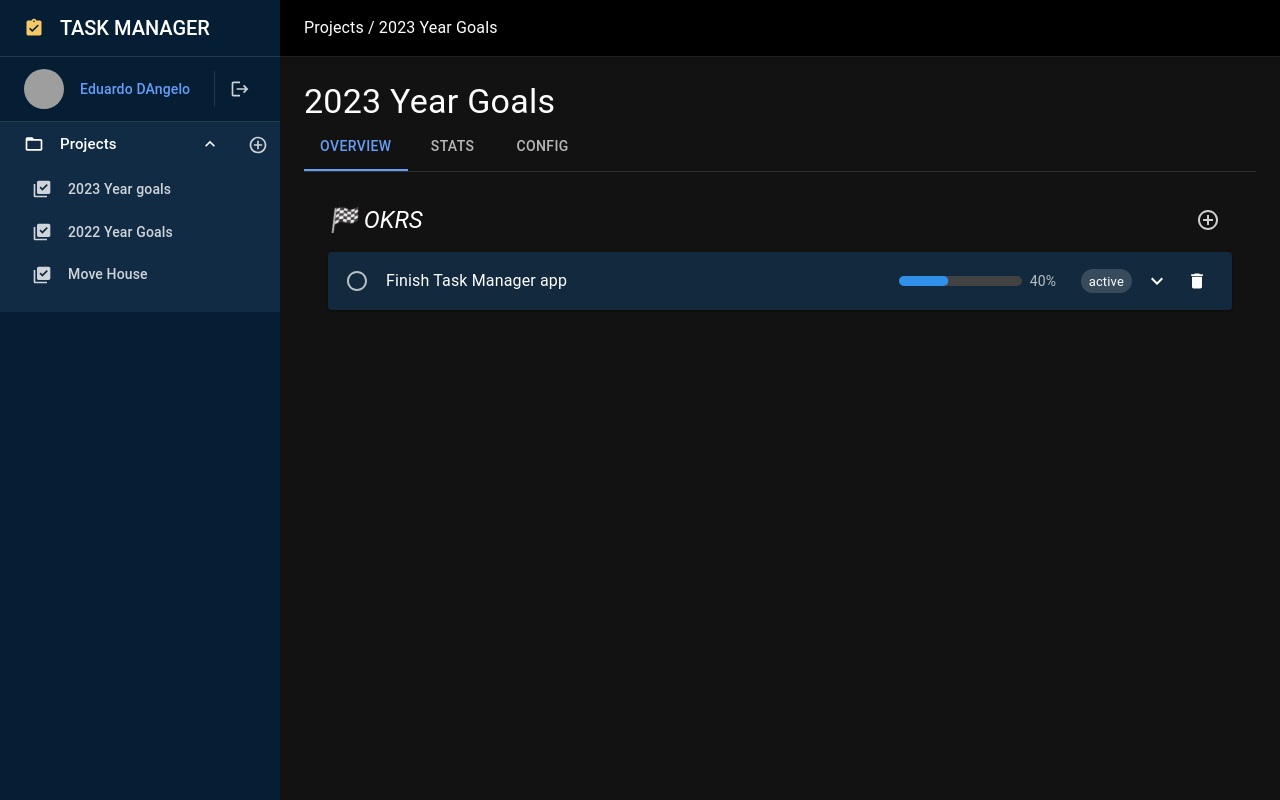
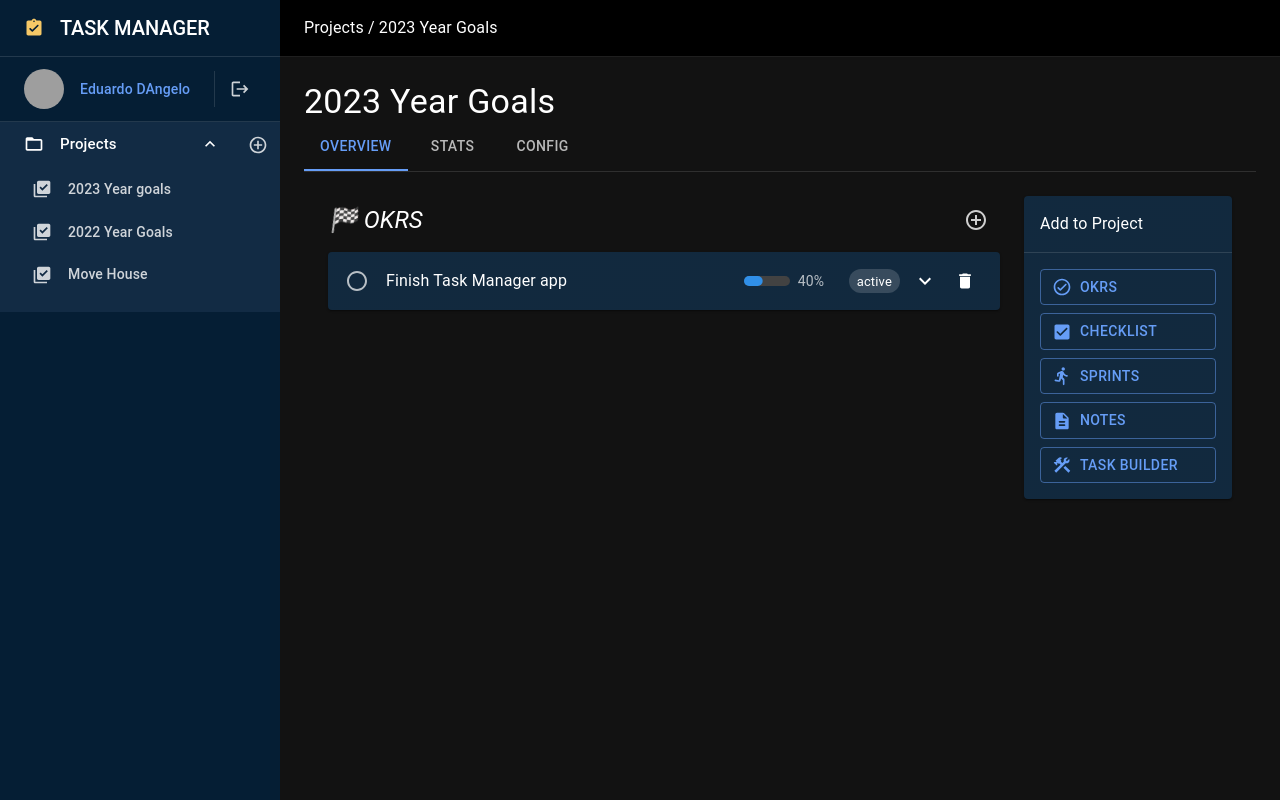
Before and after one commit to eduardo-dangelo/task-manager, a React (Create React App) app: page /project/9a3511ea-d3d3-1989-de58-fee91e94b2f4 in a window 1280 px wide. Built offline with nearby package versions, Linux system fonts and the light colour scheme; grey boxes are pictures that could not be loaded.

Commit message:
add to feature component

```diff
--- /dev/null
+++ b/src/app/common/AddToFeature.jsx
@@ -0,0 +1,82 @@
+import React from 'react'
+import { Box, Button, Card, Divider, Typography } from '@mui/material'
+import ConstructionIcon from '@mui/icons-material/Construction'
+import DirectionsRunRoundedIcon from '@mui/icons-material/DirectionsRunRounded'
+import CheckBoxRoundedIcon from '@mui/icons-material/CheckBoxRounded'
+import DescriptionRoundedIcon from '@mui/icons-material/DescriptionRounded'
+import CheckCircleOutlineRoundedIcon from '@mui/icons-material/CheckCircleOutlineRounded'
+
+const AddToFeature = ({ title }) => {
+  return (
+    <Card
+      sx={{
+        display: 'flex',
+        flexDirection: 'column',
+        alignItems: 'stretch',
+      }}
+    >
+      <Typography p={2}>{title}</Typography>
+      <Divider />
+      <Box
+        sx={{
+          display: 'flex',
+          flexDirection: 'column',
+          alignItems: 'stretch',
+          p: 2,
+        }}
+      >
+        <Button
+          variant='outlined'
+          startIcon={<CheckCircleOutlineRoundedIcon />}
+          sx={{
+            justifyContent: 'left',
+            mb: 1,
+          }}
+        >
+          OKRS
+        </Button>
+        <Button
+          variant='outlined'
+          startIcon={<CheckBoxRoundedIcon />}
+          sx={{
+            justifyContent: 'left',
+            mb: 1,
+          }}
+        >
+          CHECKLIST
+        </Button>
+        <Button
+          variant='outlined'
+          startIcon={<DirectionsRunRoundedIcon />}
+          sx={{
+            justifyContent: 'left',
+            mb: 1,
+          }}
+        >
+          SPRINTS
+        </Button>
+        <Button
+          variant='outlined'
+          startIcon={<DescriptionRoundedIcon />}
+          sx={{
+            justifyContent: 'left',
+            mb: 1,
+          }}
+        >
+          NOTES
+        </Button>
+        <Button
+          variant='outlined'
+          startIcon={<ConstructionIcon />}
+          sx={{
+            justifyContent: 'left',
+          }}
+        >
+          TASK BUILDER
+        </Button>
+      </Box>
+    </Card>
+  )
+}
+
+export default AddToFeature
--- a/src/app/features/Description.jsx
+++ b/src/app/common/Description.jsx
@@ -1,12 +1,15 @@
 import React, { useState } from 'react'
 import { Box, Typography } from '@mui/material'
-import TextEditor from '../common/TextEditor'
+import TextEditor from './TextEditor'
 
 const Description = ({ initialValue = '' }) => {
   const [editMode, setEditMode] = useState(false)
   const [value, setValue] = useState(initialValue)
   return (
     <Box sx={{ fontSize: '14px' }}>
+      <Typography variant='h6' fontWeight='bold' mt={2} mb={1}>
+        DESCRIPTION
+      </Typography>
       {editMode && (
         <TextEditor onBlur={() => setEditMode(false)} value={value} onChange={setValue} />
       )}
--- a/src/app/features/Okr.jsx
+++ b/src/app/features/Okr.jsx
@@ -3,7 +3,7 @@ import { Box, Card, Checkbox, Chip, Collapse, Divider, IconButton, Typography }
 import RadioButtonUncheckedIcon from '@mui/icons-material/RadioButtonUnchecked'
 import CheckCircleIcon from '@mui/icons-material/CheckCircle'
 import ProgressBar from '../common/ProgressBar'
-import Description from './Description'
+import Description from '../common/Description'
 import TrashButton from '../common/TrashButton'
 import OkrTitle from './OKRTitle'
 import StatusSelect from '../common/StatusSelect'
@@ -12,6 +12,7 @@ import UnfoldMoreDoubleIcon from '@mui/icons-material/UnfoldMoreDouble'
 import ExpandIcon from '@mui/icons-material/Expand'
 import MoreHorizIcon from '@mui/icons-material/MoreHoriz'
 import KeyboardArrowDownSharpIcon from '@mui/icons-material/KeyboardArrowDownSharp'
+import TaskBuilder from './TaskBuilder'
 
 const Okr = ({ title, description, onDelete, onChange = () => {} }) => {
   const [expanded, setExpanded] = useState(false)
@@ -56,6 +57,7 @@ const Okr = ({ title, description, onDelete, onChange = () => {} }) => {
         </Box>
         <Box p={3} pt={0}>
           <Description initialValue={description} />
+          <TaskBuilder />
         </Box>
       </Collapse>
     </Card>
--- /dev/null
+++ b/src/app/features/TaskBuilder.jsx
@@ -0,0 +1,61 @@
+import React from 'react'
+import {
+  Box,
+  Checkbox,
+  IconButton,
+  List,
+  ListItem,
+  ListItemButton,
+  ListItemIcon,
+  ListItemText,
+  Typography,
+} from '@mui/material'
+
+const TaskBuilder = () => {
+  const [checked, setChecked] = React.useState([0])
+
+  const handleToggle = (value) => () => {
+    const currentIndex = checked.indexOf(value)
+    const newChecked = [...checked]
+
+    if (currentIndex === -1) {
+      newChecked.push(value)
+    } else {
+      newChecked.splice(currentIndex, 1)
+    }
+
+    setChecked(newChecked)
+  }
+
+  return (
+    <Box>
+      <Typography variant='h6' fontWeight='bold' mt={2} mb={1}>
+        TASKS
+      </Typography>
+      <List sx={{ width: '100%', maxWidth: 360, bgcolor: 'background.paper' }}>
+        {[0, 1, 2, 3].map((value) => {
+          const labelId = `checkbox-list-label-${value}`
+
+          return (
+            <ListItem key={value} disablePadding>
+              <ListItemButton role={undefined} onClick={handleToggle(value)} dense>
+                <ListItemIcon>
+                  <Checkbox
+                    edge='start'
+                    checked={checked.indexOf(value) !== -1}
+                    tabIndex={-1}
+                    disableRipple
+                    inputProps={{ 'aria-labelledby': labelId }}
+                  />
+                </ListItemIcon>
+                <ListItemText id={labelId} primary={`Line item ${value + 1}`} />
+              </ListItemButton>
+            </ListItem>
+          )
+        })}
+      </List>
+    </Box>
+  )
+}
+
+export default TaskBuilder
--- a/src/app/pages/ProjectPage.jsx
+++ b/src/app/pages/ProjectPage.jsx
@@ -1,10 +1,11 @@
 import React from 'react'
 import PageLayout from './PageLayout'
-import { Box, Tab, Tabs, Typography } from '@mui/material'
+import { Box, Grid, Tab, Tabs, Typography } from '@mui/material'
 import TabContext from '@mui/lab/TabContext'
 import TabList from '@mui/lab/TabList'
 import TabPanel from '@mui/lab/TabPanel'
 import OkRs from '../features/OKRs'
+import AddToFeature from '../common/AddToFeature'
 
 const ProjectPage = () => {
   const [value, setValue] = React.useState('1')
@@ -26,10 +27,15 @@ const ProjectPage = () => {
             </TabList>
           </Box>
           <TabPanel value='1'>
-            <OkRs />
+            <Grid container spacing={3}>
+              <Grid item xs={9}>
+                <OkRs />
+              </Grid>
+              <Grid item xs={3}>
+                <AddToFeature title='Add to Project' />
+              </Grid>
+            </Grid>
           </TabPanel>
-          <TabPanel value='2'>Item Two</TabPanel>
-          <TabPanel value='3'>Item Three</TabPanel>
         </TabContext>
       </Box>
     </PageLayout>
```
